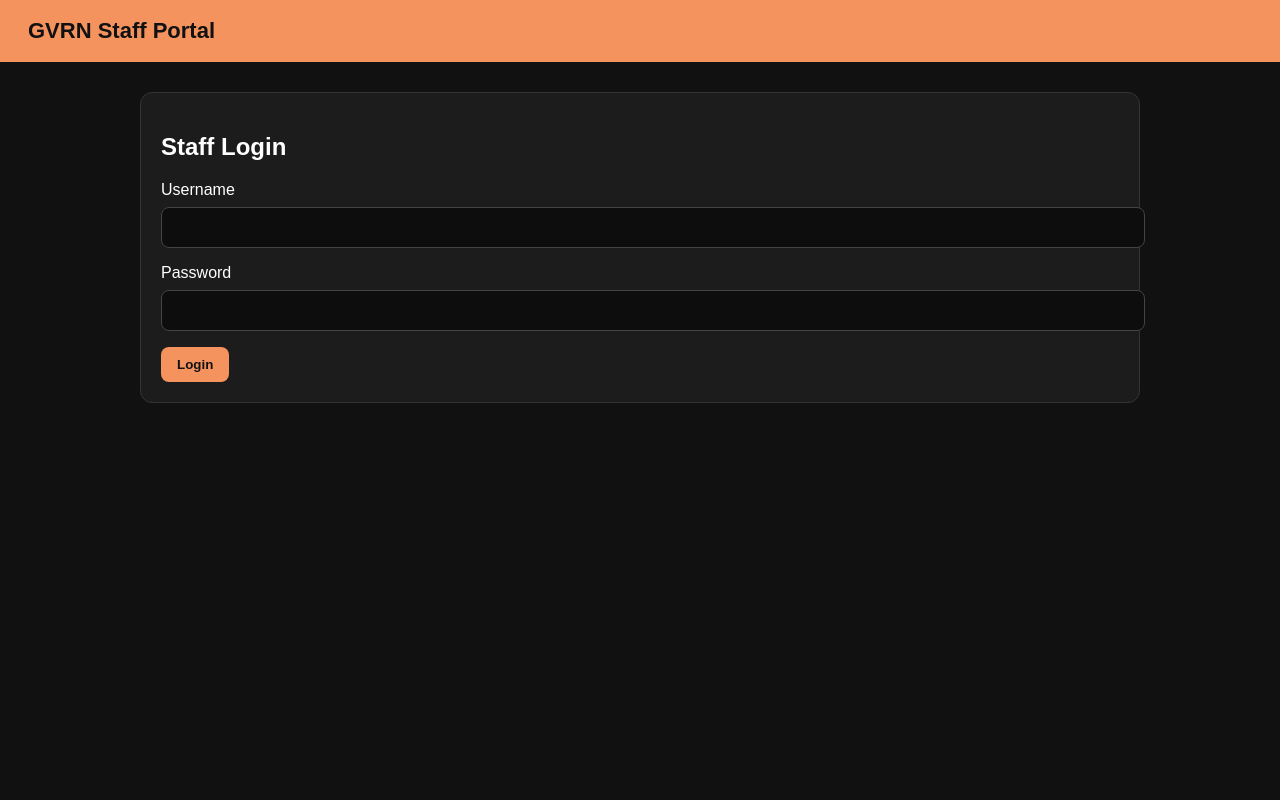
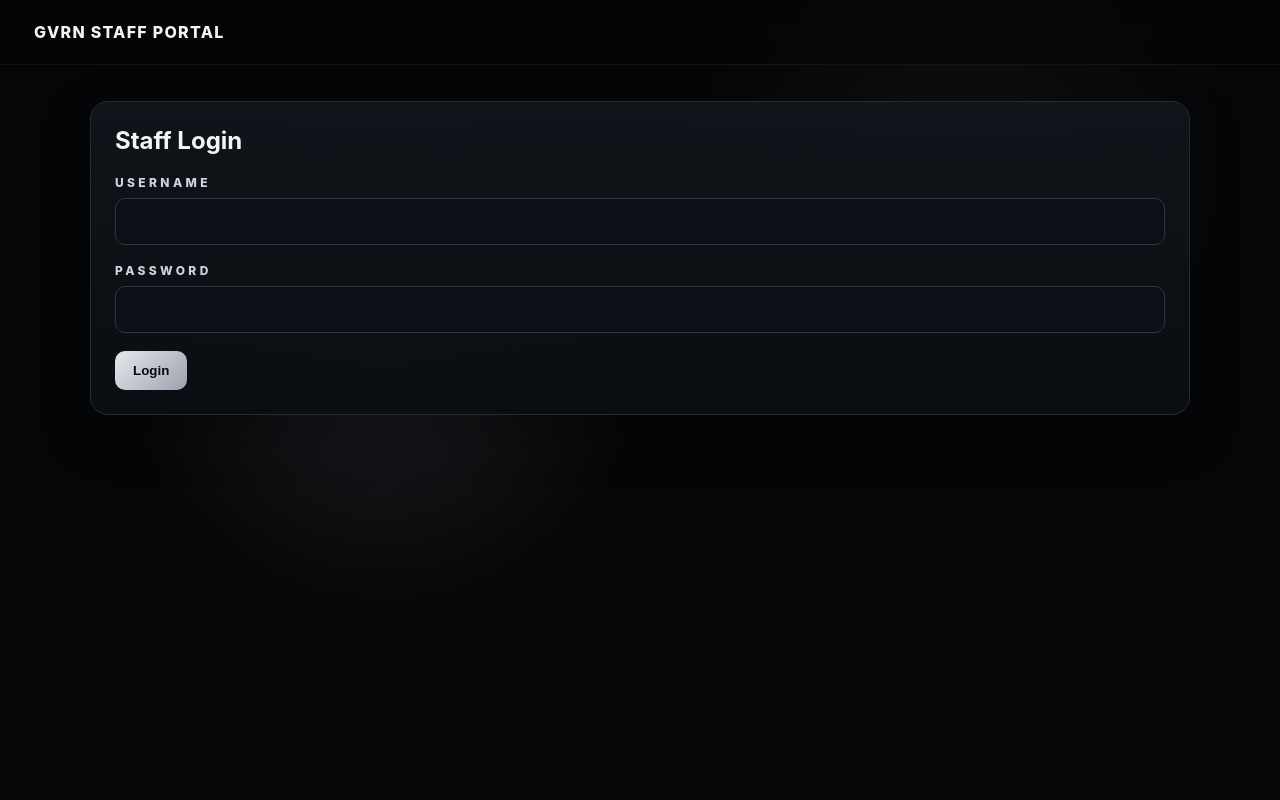
Before and after one commit to mishalshafee-ux/GVRN-Assistance, a Flask app: page / in a window 1280 px wide. Run offline with Flask 3, Linux system fonts and the light colour scheme.

Commit message:
Update staff portal login UI

```diff
--- a/gvrn-session-site/templates/base.html
+++ b/gvrn-session-site/templates/base.html
@@ -2,71 +2,243 @@
 <html>
 <head>
     <title>GVRN Staff Portal</title>
+    <meta name="viewport" content="width=device-width, initial-scale=1">
+
     <style>
+        :root {
+            --bg: #050607;
+            --panel: #0d1014;
+            --panel-soft: #11151b;
+            --border: #252b33;
+            --text: #f4f4f5;
+            --muted: #9ca3af;
+            --muted-2: #6b7280;
+            --accent: #d1d5db;
+            --accent-dark: #9ca3af;
+            --danger: #ef4444;
+        }
+
+        * {
+            box-sizing: border-box;
+        }
+
         body {
             margin: 0;
-            font-family: Arial, sans-serif;
-            background: #111;
-            color: #fff;
+            min-height: 100vh;
+            font-family: Inter, Arial, sans-serif;
+            background:
+                radial-gradient(circle at 30% 45%, rgba(148, 163, 184, 0.14), transparent 26%),
+                radial-gradient(circle at 75% 20%, rgba(75, 85, 99, 0.12), transparent 24%),
+                var(--bg);
+            color: var(--text);
         }
+
         header {
-            background: #f5935f;
-            color: #111;
-            padding: 18px 28px;
-            font-weight: bold;
-            font-size: 22px;
+            padding: 22px 34px;
+            border-bottom: 1px solid rgba(255, 255, 255, 0.06);
+            background: rgba(5, 6, 7, 0.72);
+            backdrop-filter: blur(14px);
+            font-weight: 800;
+            letter-spacing: 0.08em;
+            text-transform: uppercase;
         }
+
         main {
-            max-width: 1000px;
-            margin: 30px auto;
-            padding: 0 18px;
+            width: min(1100px, calc(100% - 36px));
+            margin: 36px auto;
         }
+
         .card {
-            background: #1c1c1c;
-            border: 1px solid #333;
-            border-radius: 12px;
-            padding: 20px;
+            background: linear-gradient(180deg, rgba(17, 21, 27, 0.96), rgba(10, 13, 17, 0.96));
+            border: 1px solid var(--border);
+            border-radius: 18px;
+            padding: 24px;
             margin-bottom: 18px;
+            box-shadow: 0 18px 50px rgba(0, 0, 0, 0.28);
         }
+
+        h1, h2, h3 {
+            margin-top: 0;
+        }
+
+        p {
+            color: var(--muted);
+            line-height: 1.65;
+        }
+
+        label {
+            display: block;
+            color: #cbd5e1;
+            font-size: 12px;
+            font-weight: 800;
+            letter-spacing: 0.28em;
+            text-transform: uppercase;
+            margin-bottom: 8px;
+        }
+
         input, textarea, select {
             width: 100%;
-            padding: 12px;
-            margin: 8px 0 16px;
-            border: 1px solid #444;
-            border-radius: 8px;
-            background: #0d0d0d;
+            padding: 14px 15px;
+            margin: 0 0 18px;
+            border: 1px solid #2d3542;
+            border-radius: 10px;
+            background: #0b0f17;
             color: white;
+            outline: none;
+            font-size: 15px;
         }
+
+        input:focus, textarea:focus, select:focus {
+            border-color: #9ca3af;
+            box-shadow: 0 0 0 4px rgba(156, 163, 175, 0.12);
+        }
+
         button, .btn {
-            background: #f5935f;
-            color: #111;
+            background: linear-gradient(135deg, #e5e7eb, #9ca3af);
+            color: #08090b;
             border: 0;
-            border-radius: 8px;
-            padding: 10px 16px;
-            font-weight: bold;
+            border-radius: 10px;
+            padding: 12px 18px;
+            font-weight: 800;
             text-decoration: none;
             display: inline-block;
             cursor: pointer;
         }
+
         .btn-secondary {
-            background: #333;
+            background: #1f2937;
             color: white;
+            border: 1px solid #374151;
         }
+
         .toplinks {
+            display: flex;
+            flex-wrap: wrap;
+            gap: 10px;
             margin-bottom: 18px;
         }
-        .toplinks a {
-            margin-right: 10px;
+
+        .flash {
+            background: rgba(127, 29, 29, 0.22);
+            border: 1px solid rgba(239, 68, 68, 0.55);
+            color: #fecaca;
+            padding: 13px 15px;
+            border-radius: 12px;
+            margin-bottom: 18px;
         }
-        .flash {
-            background: #302016;
-            border: 1px solid #f5935f;
-            padding: 12px;
-            border-radius: 8px;
+
+        small {
+            color: var(--muted-2);
+        }
+
+        pre {
+            background: #080b10;
+            border: 1px solid var(--border);
+            border-radius: 12px;
+            padding: 16px;
+            overflow: auto;
+        }
+
+        .login-shell {
+            min-height: calc(100vh - 90px);
+            display: grid;
+            grid-template-columns: 1.05fr 0.95fr;
+            align-items: center;
+            gap: 70px;
+        }
+
+        .brand-side {
+            text-align: center;
+        }
+
+        .brand-mark {
+            width: 230px;
+            height: 230px;
+            margin: 0 auto 24px;
+            border-radius: 50%;
+            display: grid;
+            place-items: center;
+            background:
+                radial-gradient(circle, rgba(229, 231, 235, 0.18), rgba(75, 85, 99, 0.08) 45%, transparent 70%);
+            border: 1px solid rgba(255,255,255,0.08);
+            box-shadow: 0 0 85px rgba(148, 163, 184, 0.18);
+            font-size: 54px;
+            font-weight: 900;
+            letter-spacing: -0.08em;
+        }
+
+        .brand-kicker {
+            color: #cbd5e1;
+            font-size: 13px;
+            letter-spacing: 0.38em;
+            font-weight: 800;
+            text-transform: uppercase;
             margin-bottom: 14px;
         }
-        small {
-            color: #bbb;
+
+        .brand-title {
+            font-size: clamp(46px, 7vw, 82px);
+            line-height: 0.95;
+            margin: 0;
+            font-weight: 950;
+            letter-spacing: -0.06em;
+        }
+
+        .brand-title span {
+            color: #cbd5e1;
+        }
+
+        .brand-subtitle {
+            max-width: 580px;
+            margin: 20px auto 0;
+            color: #94a3b8;
+            font-size: 18px;
+        }
+
+        .login-panel {
+            max-width: 480px;
+        }
+
+        .login-panel .card {
+            padding: 34px;
+        }
+
+        .portal-label {
+            color: #94a3b8;
+            font-size: 12px;
+            font-weight: 900;
+            letter-spacing: 0.42em;
+            text-transform: uppercase;
+            margin-bottom: 18px;
+        }
+
+        .login-help {
+            text-align: center;
+            color: #64748b;
+            font-size: 13px;
+            margin-top: 18px;
+        }
+
+        @media (max-width: 850px) {
+            header {
+                text-align: center;
+            }
+
+            .login-shell {
+                grid-template-columns: 1fr;
+                gap: 28px;
+                padding-top: 20px;
+            }
+
+            .brand-mark {
+                width: 150px;
+                height: 150px;
+                font-size: 38px;
+            }
+
+            .login-panel {
+                max-width: none;
+            }
         }
     </style>
 </head>
```
